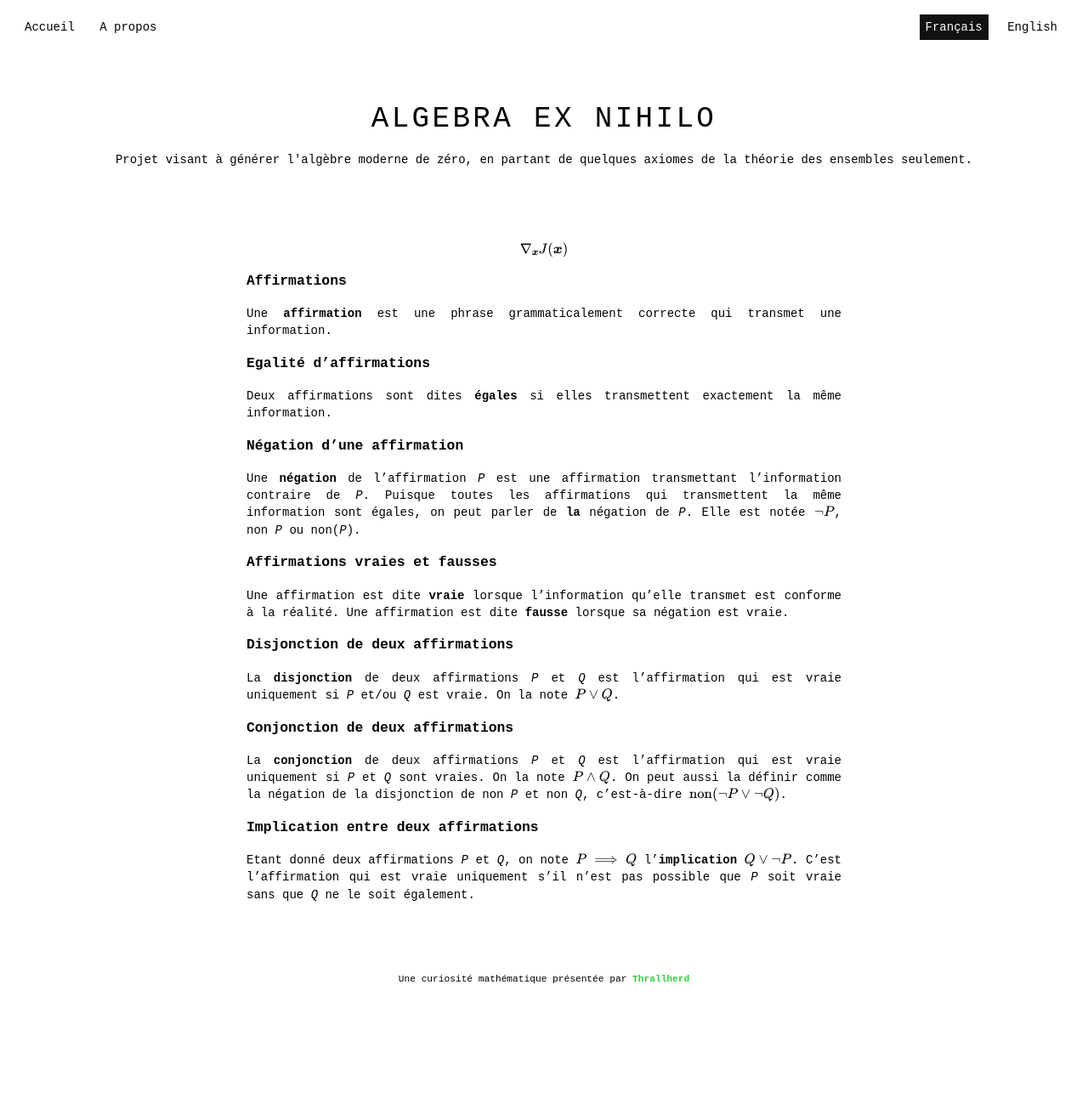
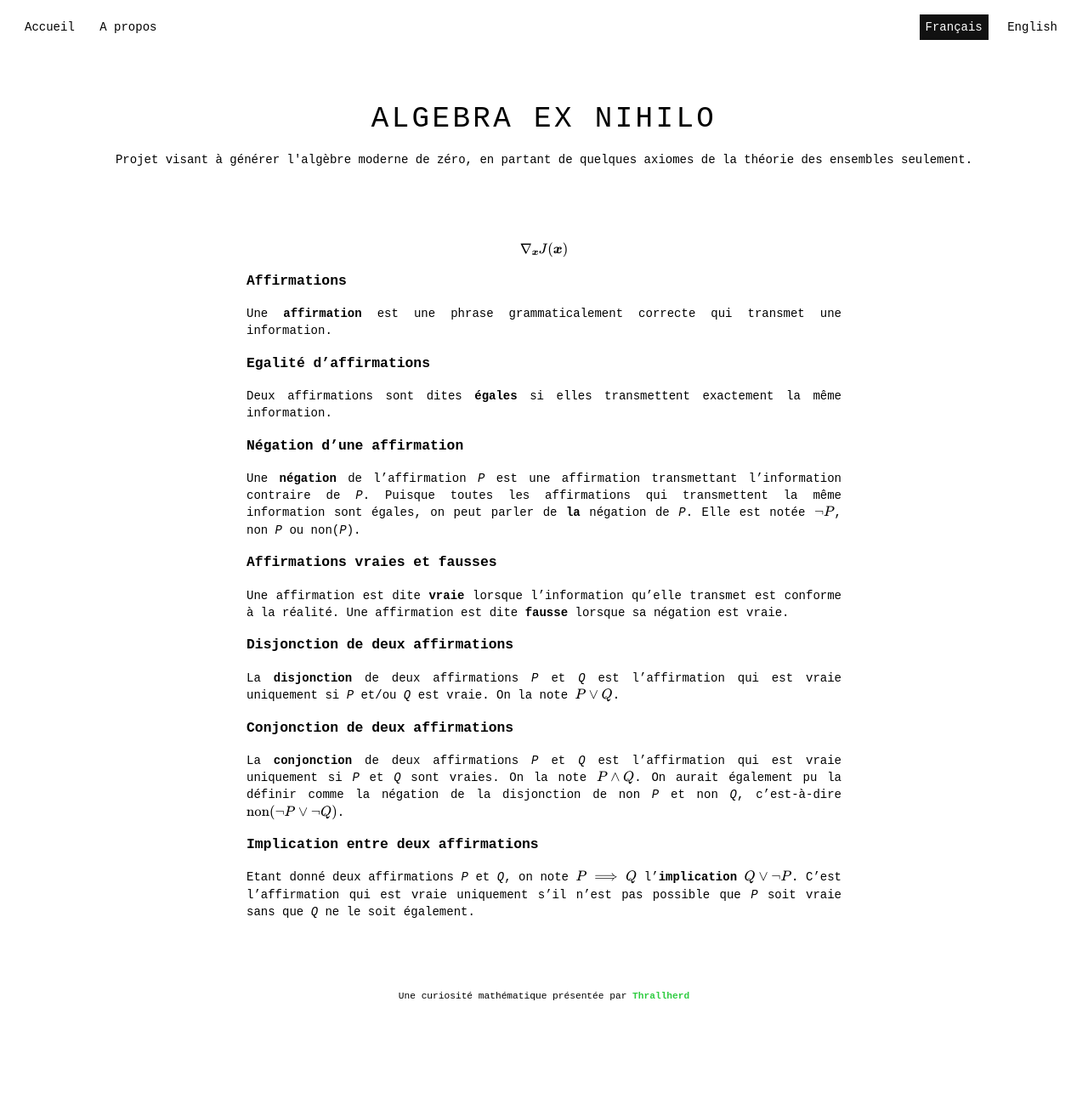
Before and after one commit to Thrallherd/AlgebraExNihilo, a Jekyll site: the page built from basic_def.md, in a window 1280 px wide. Shown: the whole page at 85% size. Built offline with Jekyll 4.4.1, drawn with Linux system fonts in a browser that asks for light colours; formulas are drawn with MathJax 3.

Commit message:
Update basic_def.md

```diff
--- a/basic_def.md
+++ b/basic_def.md
@@ -25,7 +25,7 @@
 La **disjonction** de deux affirmations _P_ et _Q_ est l'affirmation qui est vraie uniquement si _P_ et/ou _Q_ est vraie. On la note $$P \lor Q$$.
 
 ### Conjonction de deux affirmations
-La **conjonction** de deux affirmations _P_ et _Q_ est l'affirmation qui est vraie uniquement si _P_ et _Q_ sont vraies. On la note $$P \land Q$$. On peut aussi la définir comme la négation de la disjonction de non _P_ et non _Q_, c'est-à-dire $$\text{non}(\neg P \lor \neg Q)$$.
+La **conjonction** de deux affirmations _P_ et _Q_ est l'affirmation qui est vraie uniquement si _P_ et _Q_ sont vraies. On la note $$P \land Q$$. On aurait également pu la définir comme la négation de la disjonction de non _P_ et non _Q_, c'est-à-dire $$\text{non}(\neg P \lor \neg Q)$$.
 
 ### Implication entre deux affirmations
 Etant donné deux affirmations _P_ et _Q_, on note $$P \implies Q$$ l'**implication** $$Q \lor \neg P$$. C'est l'affirmation qui est vraie uniquement s'il n'est pas possible que _P_ soit vraie sans que _Q_ ne le soit également.
```
